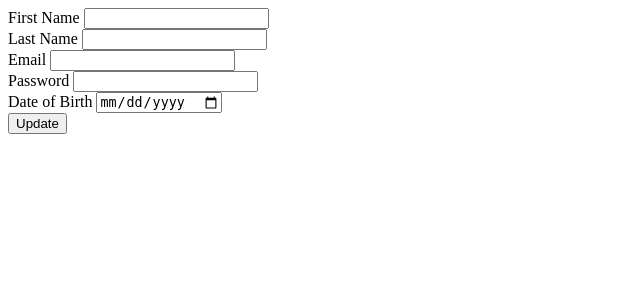
After one commit to pakmmc/user_management, a Flask app: template templates/update.html in a window 1280 px wide. The commit adds this page. Shown: the top 300 px of the page, without its empty margins (0-640 px from the left). Run offline with Flask 2, Linux system fonts and the light colour scheme; the template is opened without the code that fills it, so the values that code supplies are empty.

Commit message:
UPDATE a user, prefilling the form details

```diff
--- a/app.py
+++ b/app.py
@@ -46,7 +46,39 @@ def signup():
     else:
         return render_template("signup.html")
 
-# TODO: UPDATE
+# /update?id=1
+@app.route("/update", methods=["GET", "POST"])
+def update():
+    if request.method == "POST":
+        with create_connection() as connection:
+            with connection.cursor() as cursor:
+                sql = """UPDATE users SET
+                    first_name = %s,
+                    last_name = %s,
+                    email = %s,
+                    password = %s,
+                    birthday = %s
+                    WHERE id = %s
+                """
+                values = (
+                    request.form['first_name'],
+                    request.form['last_name'],
+                    request.form['email'],
+                    request.form['password'],
+                    request.form['birthday'],
+                    request.form['id']
+                )
+                cursor.execute(sql, values)
+                connection.commit()
+        return redirect("/")
+    else:
+        with create_connection() as connection:
+            with connection.cursor() as cursor:
+                sql = "SELECT * FROM users WHERE id = %s"
+                values = (request.args["id"])
+                cursor.execute(sql, values)
+                result = cursor.fetchone()
+        return render_template("update.html", result=result)
 
 # /delete?id=1
 @app.route("/delete")
--- a/templates/home.html
+++ b/templates/home.html
@@ -18,6 +18,7 @@
         <td>{{ row["last_name"] }}</td>
         <td> <a href="mailto:{{ row['email'] }}">{{ row['email'] }}</a> </td>
         <td>
+            <a href="/update?id={{ row['id'] }}">Edit</a>
             <a href="/delete?id={{ row['id'] }}" onclick="return confirm('Are you sure?')">Delete</a>
         </td>
     </tr>
--- /dev/null
+++ b/templates/update.html
@@ -0,0 +1,25 @@
+{% extends "_layout.html" %}
+
+{% block content %}
+
+<form method="POST">
+    <input name="id" type="hidden" value="{{ result['id'] }}">
+    <label>First Name</label>
+    <input name="first_name" value="{{ result['first_name'] }}">
+    <br>
+    <label>Last Name</label>
+    <input name="last_name" value="{{ result['last_name'] }}">
+    <br>
+    <label>Email</label>
+    <input name="email" type="email" value="{{ result['email'] }}">
+    <br>
+    <label>Password</label>
+    <input name="password" type="password" value="{{ result['password'] }}">
+    <br>
+    <label>Date of Birth</label>
+    <input name="birthday" type="date" value="{{ result['birthday'] }}">
+    <br>
+    <button type="submit">Update</button>
+</form>
+
+{% endblock %}
```
